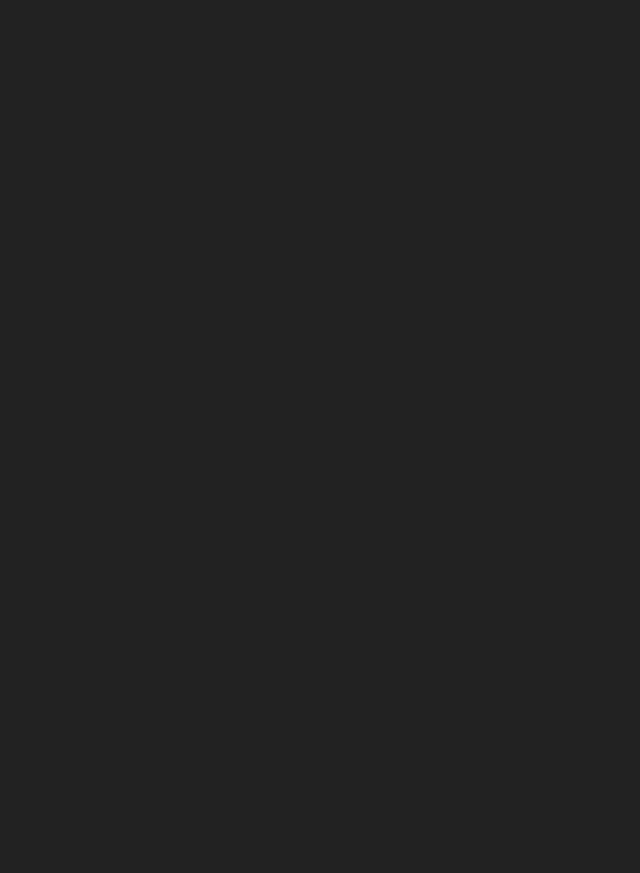
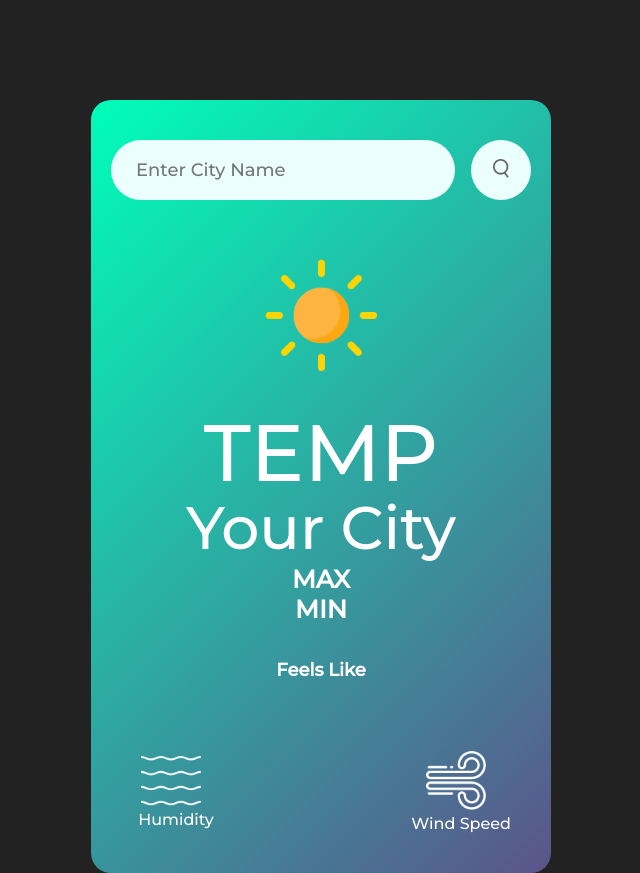
Before and after one commit to Harshdeepsdhillon1/COMP1073Assignment3, a plain HTML site: page index.html in a window 1280 px wide. Shown: the whole page, without its empty margins (319-959 px from the left). Before the commit the page ends 800 px from the top, so only its background shows below. Drawn offline with Linux system fonts and the light colour scheme.

Commit message:
Finalized Weather App

```diff
--- a/css/style.css
+++ b/css/style.css
@@ -1,9 +1,96 @@
 *{
     margin: 0;
     padding: 0;
-    font-family: 'Poppins', sans-serif;
+    font-family: 'Montserrat', sans-serif;
     box-sizing: border-box;
 }
 body{
     background-color: #222;
 }
+.card{
+    width: 90%;
+    max-width: 460px;
+    background: linear-gradient(135deg, #00feba, #5b548a);
+    color: #fff;
+    margin: 100px auto 0;
+    border-radius: 20px;
+    padding: 40px 20px;
+    text-align: center;
+}
+.search{
+    width: 100%;
+    display: flex;
+    align-items: center;
+    justify-content: space-between;
+}
+.search input{
+    border: 0;
+    outline: 0;
+    background: #ebfffc;
+    color: #555;
+    padding: 10px 25px;
+    height: 60px;
+    border-radius: 30px;
+    flex: 1;
+    margin-right: 16px;
+    font-size: 18px;
+}
+.search button{
+    border: 0;
+    outline: 0;
+    background: #ebfffc;
+    border-radius:50%;
+    height: 60px;
+    width: 60px;
+    cursor: pointer;
+}
+
+.search button img{
+    width: 16px;
+}
+.weather-icon{
+    width: 170px;
+    margin-top: 30px;
+}
+.weather h1{
+    font-size: 80px;
+    font-weight: 500;
+}
+.weather h2{
+    font-size: 60px;
+    font-weight: 400;
+    margin-top: -10px;
+}
+
+.details{
+    display: flex;
+    align-items: center;
+    justify-content: space-between;
+    padding: 0px 20px;
+    margin-top: 50px;
+}
+.col{
+    display: flex;
+    flex-direction: column;
+    align-items: center;
+    text-align: left;
+}
+.col img{
+    width: 80px;
+    margin-right: 10px;
+    padding: 10px;
+}
+.humidity, .wind{
+    font-size: 28px;
+    margin-top: -6px;
+}
+
+.feels-like{
+    margin-top: 25px;
+    font-weight: 100;
+    font-size: 18px;
+    padding: 10px;
+}
+.max-min .max, .max-min .min{
+    font-size: 25px;
+}
--- a/index.html
+++ b/index.html
@@ -3,9 +3,40 @@
     <head>
         <meta name="viewport" content="width=device-width, initial-scale =1.0">
         <title>Weather APP</title>
-        <link rel="stylesheet" href="./css/style.css">
+        <link rel="preconnect" href="https://fonts.googleapis.com">
+        <link rel="preconnect" href="https://fonts.gstatic.com" crossorigin>
+        <link href="https://fonts.googleapis.com/css2?family=Montserrat:ital,wght@0,500;1,500&display=swap" rel="stylesheet">
+     <link rel="stylesheet" href="./css/style.css">
     </head>
     <body>
-
+       <div class="card">
+            <div class="search">
+                <input type="text" placeholder="Enter City Name" spellcheck="false">
+                <button><img src="./images/images/search.png"></button>
+            </div>
+            <div class="weather">
+                <img src="./images/images/clear.png" class="weather-icon">
+                <h1 class="temp">TEMP</h1>
+                <h2 class="city">Your City</h2>
+                <div class="max-min">
+                    <h3 class="max">MAX</p>
+                    <h3 class="min">MIN</p>
+                </div>
+                <div class="feels-like"><h4>Feels Like</h4></div>
+                <div class="details">
+                    <div class="col">
+                        <img src="./images/images/humidity.png">
+                        <p class="humidity"></p>
+                        <p>Humidity</p>
+                    </div>
+                    <div class="col">
+                        <img src="./images/images/wind.png">
+                        <p class="wind"></p>
+                        <p>Wind Speed</p>
+                    </div>
+                </div>
+            </div>
+       </div>
+       <script src="./js/script.js"></script>
     </body>
 </html>
--- a/js/script.js
+++ b/js/script.js
@@ -0,0 +1,36 @@
+const API_Key = "c5598d4c8c3289e2e963a16b6f64ed34";
+const API_URL = "https://api.openweathermap.org/data/2.5/weather?units=metric&q=";
+const searchBox = document.querySelector(".search input");
+const searchBtn = document.querySelector(".search button");
+const weatherIcon = document.querySelector(".weather-icon");
+
+
+async function checkWeather(city){
+    const response = await fetch(API_URL + city + `&appid=${API_Key}`);
+    var data = await response.json();
+
+    console.log(data);
+    document.querySelector(".city").innerHTML = data.name;
+    document.querySelector(".temp").innerHTML = Math.round(data.main.temp) +"°C";
+    document.querySelector(".humidity").innerHTML = data.main.humidity+"%";
+    document.querySelector(".wind").innerHTML = data.wind.speed + "km/hr";
+    document.querySelector(".max-min .max").innerHTML = "H: " + Math.round(data.main.temp_max) +"°C" ;
+    document.querySelector(".max-min .min").innerHTML = "L: " + Math.round(data.main.temp_min) +"°C" ;
+    document.querySelector(".feels-like").innerHTML = "Feels Like " + Math.round(data.main.feels_like) + "°C";
+
+    if (data.weather[0].main = "Clouds"){
+        weatherIcon.src = './images/images/clouds.png'
+    } else if (data.weather[0].main = "Clear"){
+        weatherIcon.src = './images/images/clear.png'
+    } else if (data.weather[0].main = "Rain"){
+        weatherIcon.src = './images/images/rain.png'
+    } else if (data.weather[0].main = "Drizzle"){
+        weatherIcon.src = './images/images/drizzle.png'
+    } else if (data.weather[0].main = "Mist"){
+        weatherIcon.src = './images/images/mist.png'
+    }
+}
+
+searchBtn.addEventListener("click", ()=>{
+    checkWeather(searchBox.value);
+})
```
